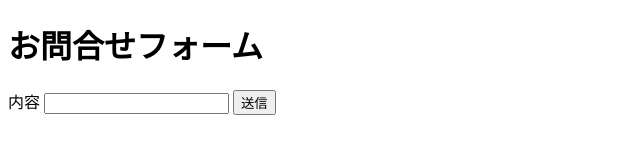
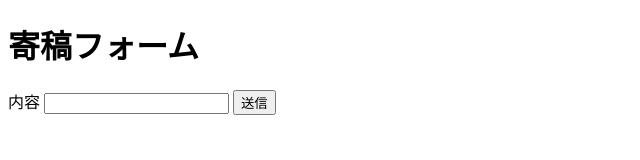
Before and after one commit to codegrid/2021-microcms-7, a website: page index.html in a window 1280 px wide. Shown: the whole page, without its empty margins (0-640 px from the left). Drawn offline with Linux system fonts and the light colour scheme.

Commit message:
寄稿フォームに変更

```diff
--- a/index.html
+++ b/index.html
@@ -5,7 +5,7 @@
     <title>microCMS-post-demo</title>
 </head>
 <body class="target">
-  <h1>お問合せフォーム</h1>
+  <h1>寄稿フォーム</h1>
   <form id="contactForm">
     <label for="form-body" >内容</label>
     <input id="form-body" name="form-body" type="text">
```
